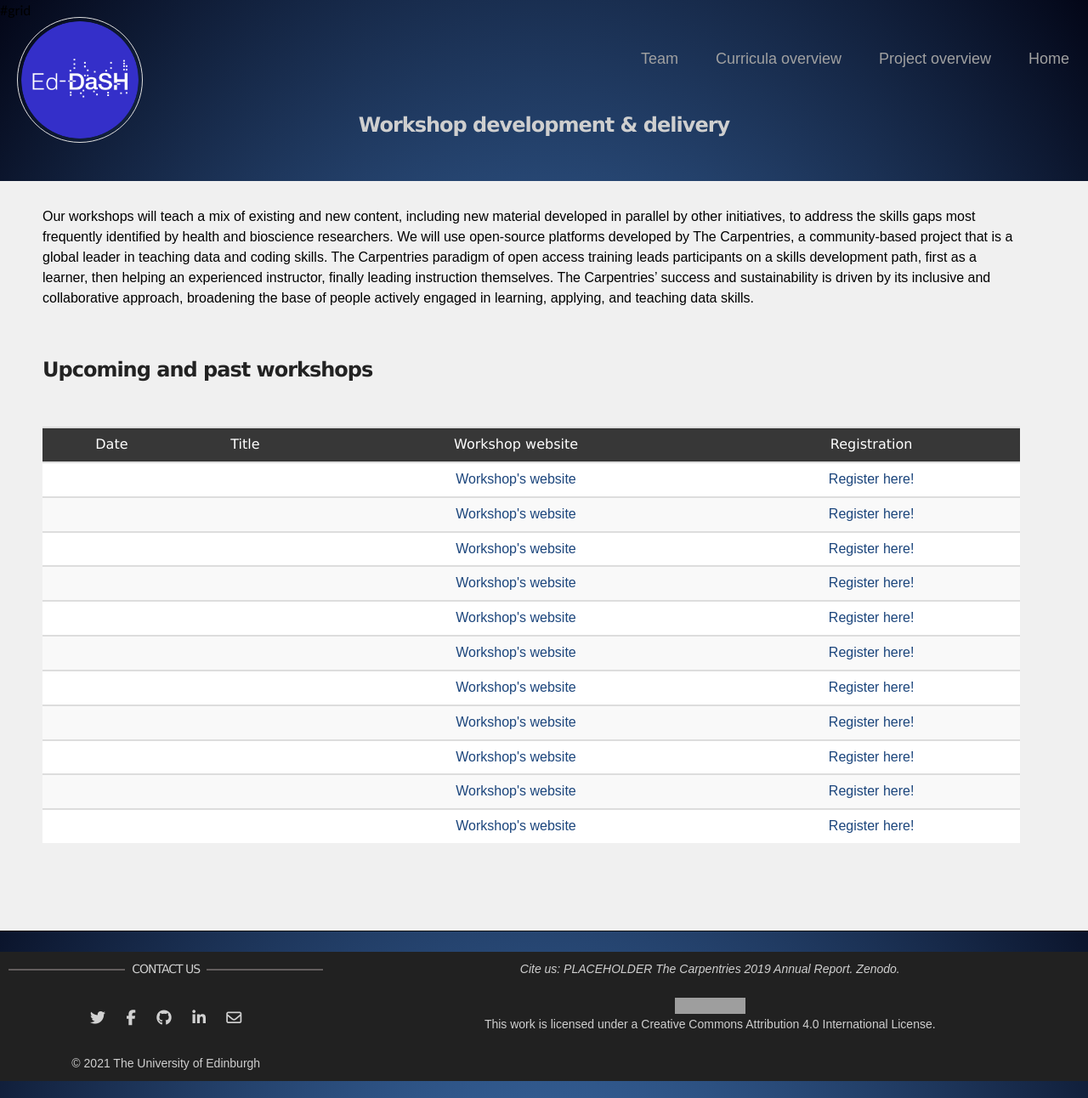
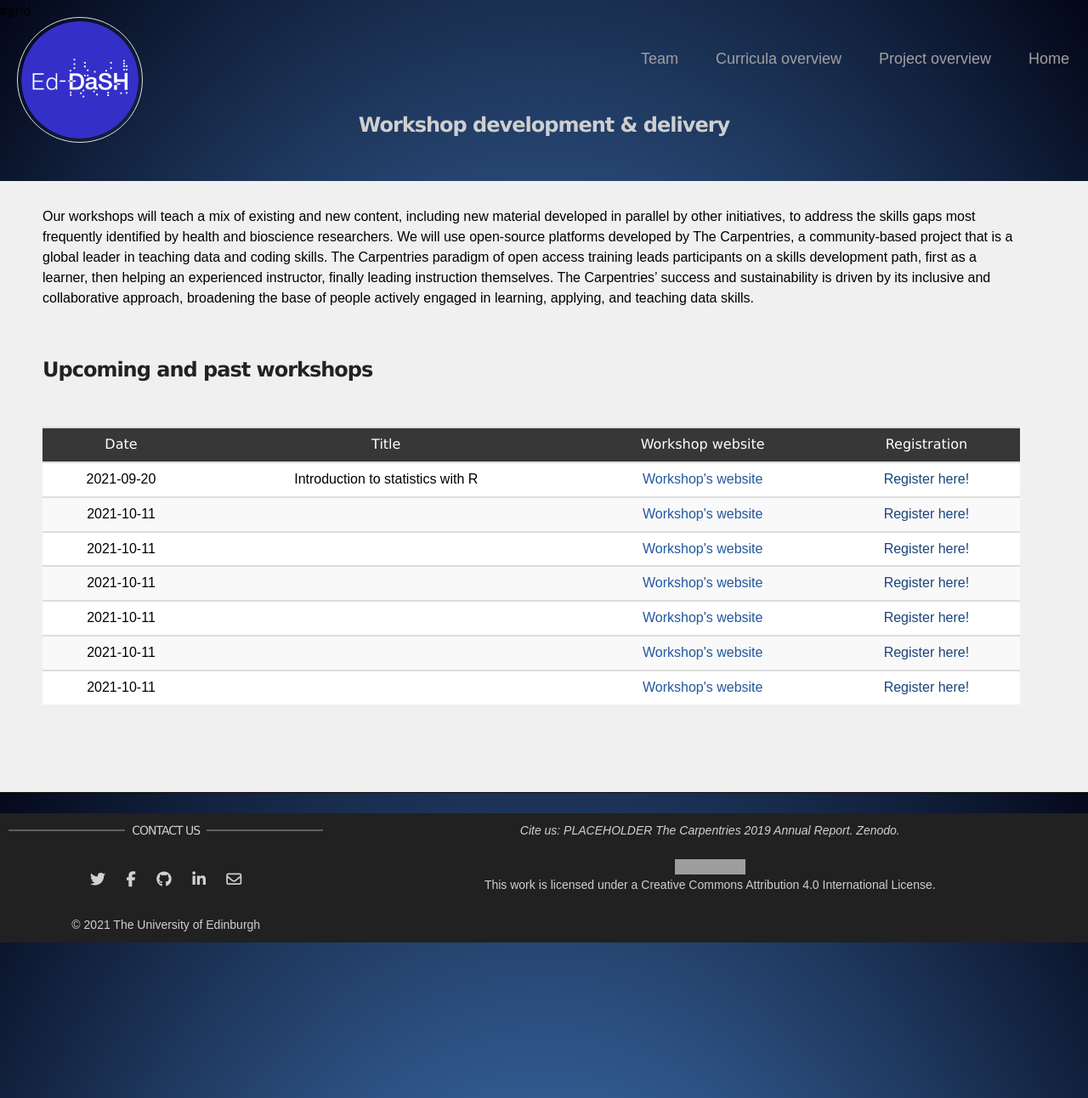
Before and after one commit to edcarp/Ed-DaSH, a Jekyll site: the page built from workshops.md, in a window 1280 px wide. Shown: the whole page at 85% size. Built offline with Jekyll 4.4.1, drawn with Linux system fonts in a browser that asks for light colours; nearby versions of some CDN libraries; grey boxes are pictures that could not be loaded.

Commit message:
Update workshops.md

```diff
--- a/workshops.md
+++ b/workshops.md
@@ -361,9 +361,9 @@ base of people actively engaged in learning, applying, and teaching data skills.
         <th>Workshop website</th>
         <th>Registration</th>
     </tr>
-    {% for workflow in page.data_sci_workflows %}
+    {% for workshops in page.workshops %}
     <tr>
-       <td>{{ workshops.start_date | date: "%B %Y" }}</td>
+       <td>{{ workshops.start_date | start_date: "%B %Y" }}</td>
        <td>{{ workshops.title }}</td>
        <td><a href="{{ workshops.website }}" target="_blank">Workshop's website</a></td>
        <td><a href="{{ workshops.registration }}" target="_blank">Register here!</a></td>
```
